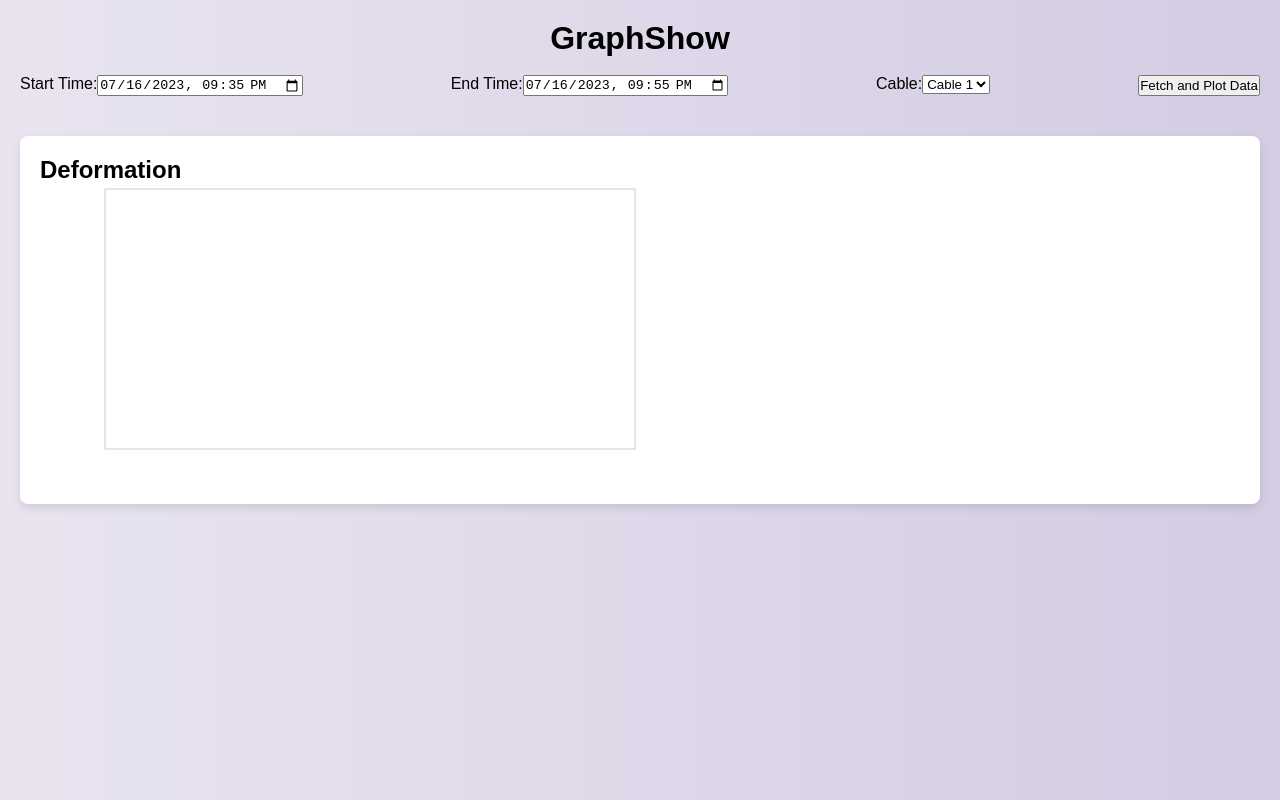
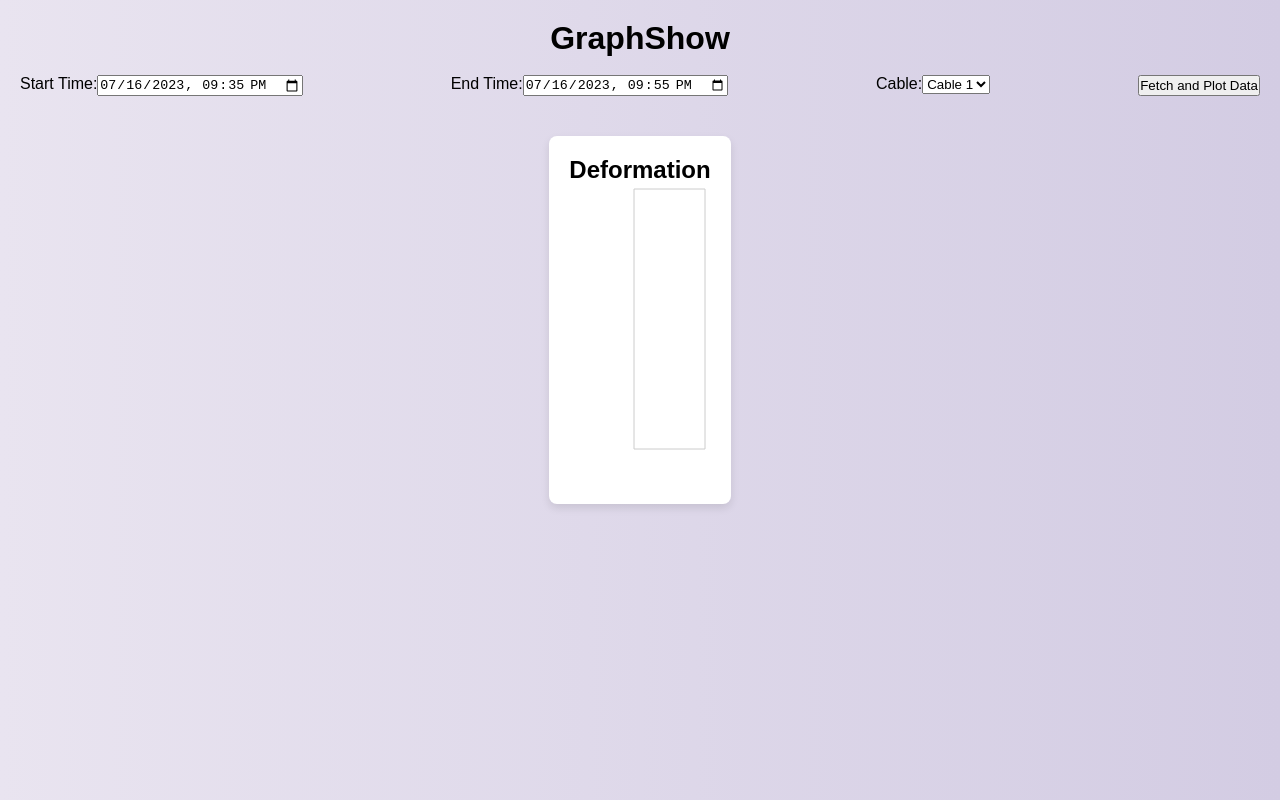
Before and after one commit to bishwjeet7/mining_frontend, a React (Create React App) app: page /graph in a window 1280 px wide. Built offline with nearby package versions, Linux system fonts and the light colour scheme.

Commit message:
Update GraphShow.jsx

```diff
--- a/src/components/GraphShow.jsx
+++ b/src/components/GraphShow.jsx
@@ -1,6 +1,6 @@
 import React, { useState } from 'react';
 import axios from 'axios';
-import { LineChart, Line, CartesianGrid, XAxis, YAxis, Tooltip } from 'recharts';
+import { LineChart, Line, CartesianGrid, XAxis, YAxis, Tooltip, ResponsiveContainer } from 'recharts';
 
 const GraphShow = () => {
   const [startTime, setStartTime] = useState('2023-07-16T21:35:00.000Z');
@@ -28,7 +28,6 @@ const GraphShow = () => {
     }
   };
 
-
   const containerStyle = {
     display: 'flex',
     flexDirection: 'column',
@@ -46,7 +45,6 @@ const GraphShow = () => {
 
   const chartContainerStyle = {
     margin: '20px 0',
-    width: '100%',
     background: '#fff',
     borderRadius: '8px',
     padding: '20px',
@@ -89,25 +87,29 @@ const GraphShow = () => {
       {data.length > 0 && (
         <div style={chartContainerStyle}>
           <h2>Graph Data</h2>
-          <LineChart width={600} height={300} data={data}>
+          <ResponsiveContainer width="100%" height={300}>
+            <LineChart data={data}>
               <Line type="monotone" dataKey="inverse_velocity" stroke="#8884d8" />
               <CartesianGrid stroke="#ccc" />
               <XAxis dataKey="timestamp" />
               <YAxis />
               <Tooltip />
             </LineChart>
+          </ResponsiveContainer>
         </div>
       )}
 
       <div style={chartContainerStyle}>
         <h2>Deformation</h2>
-        <LineChart width={600} height={300} data={data}>
+        <ResponsiveContainer width="100%" height={300}>
+          <LineChart data={data}>
             <Line type="monotone" dataKey="deformation" stroke="#82ca9d" />
             <CartesianGrid stroke="#ccc" />
             <XAxis dataKey="timestamp" />
             <YAxis />
             <Tooltip />
           </LineChart>
+        </ResponsiveContainer>
       </div>
     </div>
   );
```
Lines whose indentation alone changed are shown as unchanged.
